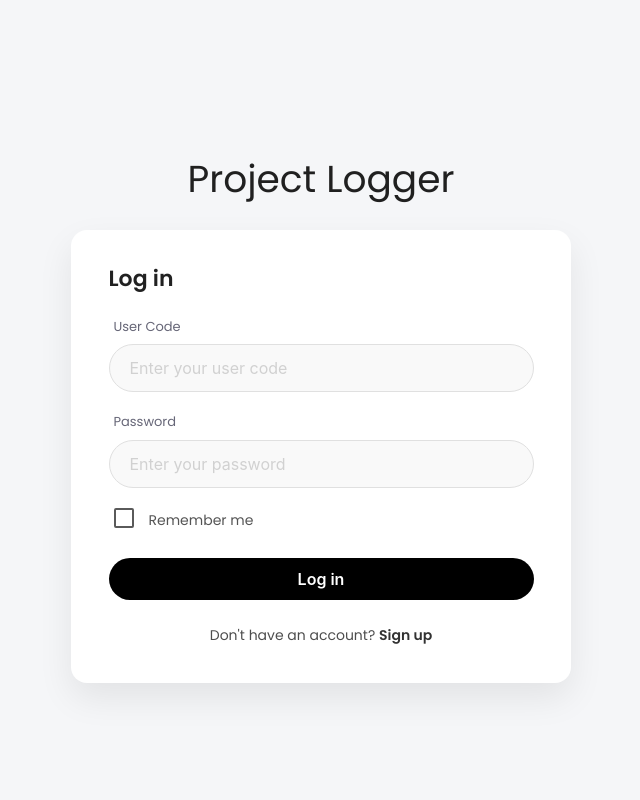
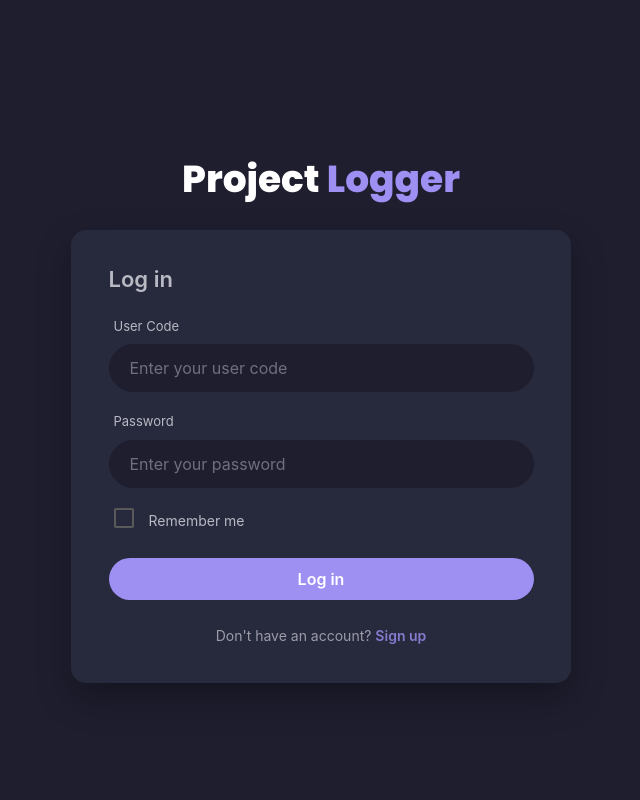
Before and after one commit to phishermen3/info3604-learning-analytics, a Flask app: page / in a window 1280 px wide. Shown: the whole page, without its empty margins (319-959 px from the left). Run offline with Flask 3, Linux system fonts and the light colour scheme.

Commit message:
Updated auth page css

```diff
--- a/App/templates/auth_layout.html
+++ b/App/templates/auth_layout.html
@@ -19,11 +19,10 @@
                 padding: 0;
                 margin: 0;
                 box-sizing: border-box;
-                font-family: 'Poppins', sans-serif;
             }
 
             body{
-                background: #f5f6f8;
+                background: #1e1e2f;
                 display: flex;
                 justify-content: center;
                 align-items: center;
@@ -45,6 +44,13 @@
                 font-weight: 400;
                 margin-bottom: 30px;
                 width: 100%;
+                font-family: 'Poppins', sans-serif;
+                font-weight: 800;
+                color: white;
+            }
+
+            .logo-accent {
+                color: #9e8ff3;
             }
 
             .login-form h2{
@@ -57,9 +63,10 @@
             .content{
                 width: 500px;
                 padding: 2.5em;
-                background: #ffffff;
-                box-shadow: 0 15px 35px rgba(0, 0, 0, 0.08);
-                border-radius: 16px;
+                background-color: #27293d;
+                box-shadow: 0 15px 35px rgba(0, 0, 0, 0.3);
+                border-radius: 15px;
+                color: #b8b9c3;
             }
 
             .input-group{
@@ -68,7 +75,7 @@
 
             .input-group label{
                 display: block;
-                color: #667;
+                color: #b8b9c3;
                 font-size: 13px;
                 margin-bottom: 8px;
                 margin-left: 5px;
@@ -78,8 +85,8 @@
 
             .login-form input[type="text"],
             .login-form input[type="password"]{
-                background: #f9f9f9 !important;
-                border: 1px solid #e0e0e0 !important;
+                background: #1e1e2f !important;
+                border: 1px solid #1e1e2f !important;
                 border-radius: 30px !important;
                 padding: 0 20px !important;
                 height: 48px !important;
@@ -90,30 +97,42 @@
                 transition: 0.3s ease;
             }
 
+            .login-form input::placeholder {
+                color: #6f6f7e;
+                opacity: 1;
+            }
+
             .login-form input:focus{
-                border: 1px solid #000 !important;
+                border: 1px solid #6f6f7e !important;
                 background: #fff !important;
             }
 
             .checkbox-container{
+                display: flex;
+                align-items: center;
+                gap: 10px;
                 margin: 15px 0 25px 5px;
             }
 
             [type="checkbox"]+span:not(.lever){
                 font-size: 14px;
-                color: #555;
+                color: #b8b9c3;
+            }
+
+            [type="checkbox"].filled-in:not(:checked) + span:before {
+                border: 2px solid #27293d !important;
             }
 
             [type="checkbox"].filled-in:checked+span:not(.lever):after{
-                border: 1px solid #000 !important;
-                background-color: #000 !important;
+                border: 1px solid #9e8ff3 !important;
+                background-color: #9e8ff3 !important;
             }
 
             .login-form button{
                 font-size: 16px;
                 color: #fff;
                 width: 100%;
-                background: #000;
+                background: #9e8ff3;
                 border: none;
                 padding: 12px;
                 font-weight: 600;
@@ -124,7 +143,7 @@
             }
 
             .login-form button:hover{
-                background: #333;
+                background: #7467c0;
             }
 
             p.account{
@@ -135,7 +154,7 @@
             }
 
             p.account a{
-                color: #000;
+                color: #9e8ff3;
                 font-weight: 600;
             }
 
@@ -149,7 +168,7 @@
 
     <body>
         <div class="login-form">
-            <h1>Project Logger</h1>
+            <h1>Project <span class="logo-accent">Logger</span></h1>
             <div class="content">
                 {% block form_content %}{% endblock %}
             </div>
```
